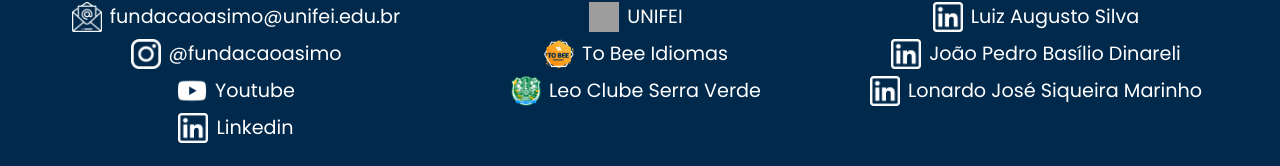
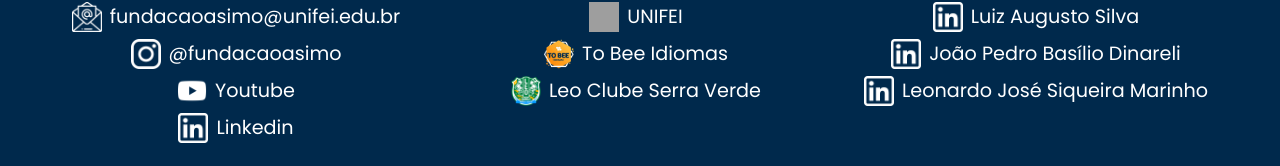
Before and after one commit to Fundacao-Asimo/Site_Asimo, a Next.js app: page / in a window 1280 px wide. Shown: the part 4427-4593 px from the top of the page. Built offline with nearby package versions, Linux system fonts and the light colour scheme; grey boxes are pictures that could not be loaded.

Commit message:
Arrumando nome do leo

```diff
--- a/src/app/ui/Footer.tsx
+++ b/src/app/ui/Footer.tsx
@@ -27,7 +27,7 @@
                 <ul>
                     <li><Link href="https://www.linkedin.com/in/luiz-augusto-silva-cco/" target="_blank"><Image className={styles.contatoImg} src="/icon-linkedin.png" alt="LinkedIn" width={30} height={30} />Luiz Augusto Silva</Link></li>
                     <li><Link href="https://www.linkedin.com/in/jo%C3%A3o-pedro-bas%C3%ADlio-dinareli-b010a2361/" target="_blank"><Image className={styles.contatoImg} src="/icon-linkedin.png" alt="LinkedIn" width={30} height={30} />João Pedro Basílio Dinareli</Link></li>
-                    <li><Link href="https://www.linkedin.com/in/leonardo-jose-siqueira-marinho/" target="_blank"><Image className={styles.contatoImg} src="/icon-linkedin.png" alt="LinkedIn" width={30} height={30} />Lonardo José Siqueira Marinho</Link></li>
+                    <li><Link href="https://www.linkedin.com/in/leonardo-jose-siqueira-marinho/" target="_blank"><Image className={styles.contatoImg} src="/icon-linkedin.png" alt="LinkedIn" width={30} height={30} />Leonardo José Siqueira Marinho</Link></li>
                 </ul>
             </section>
         </footer>
```
